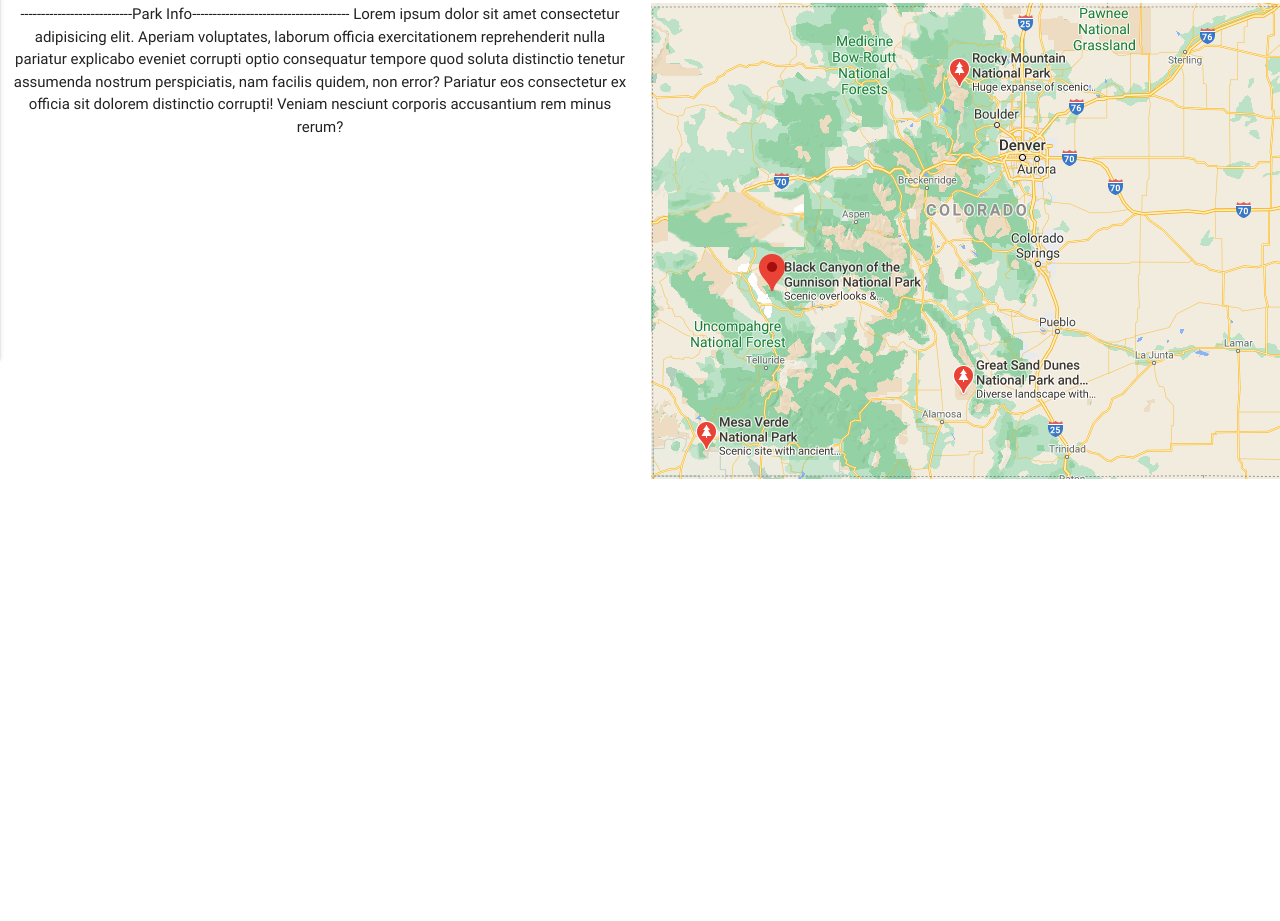
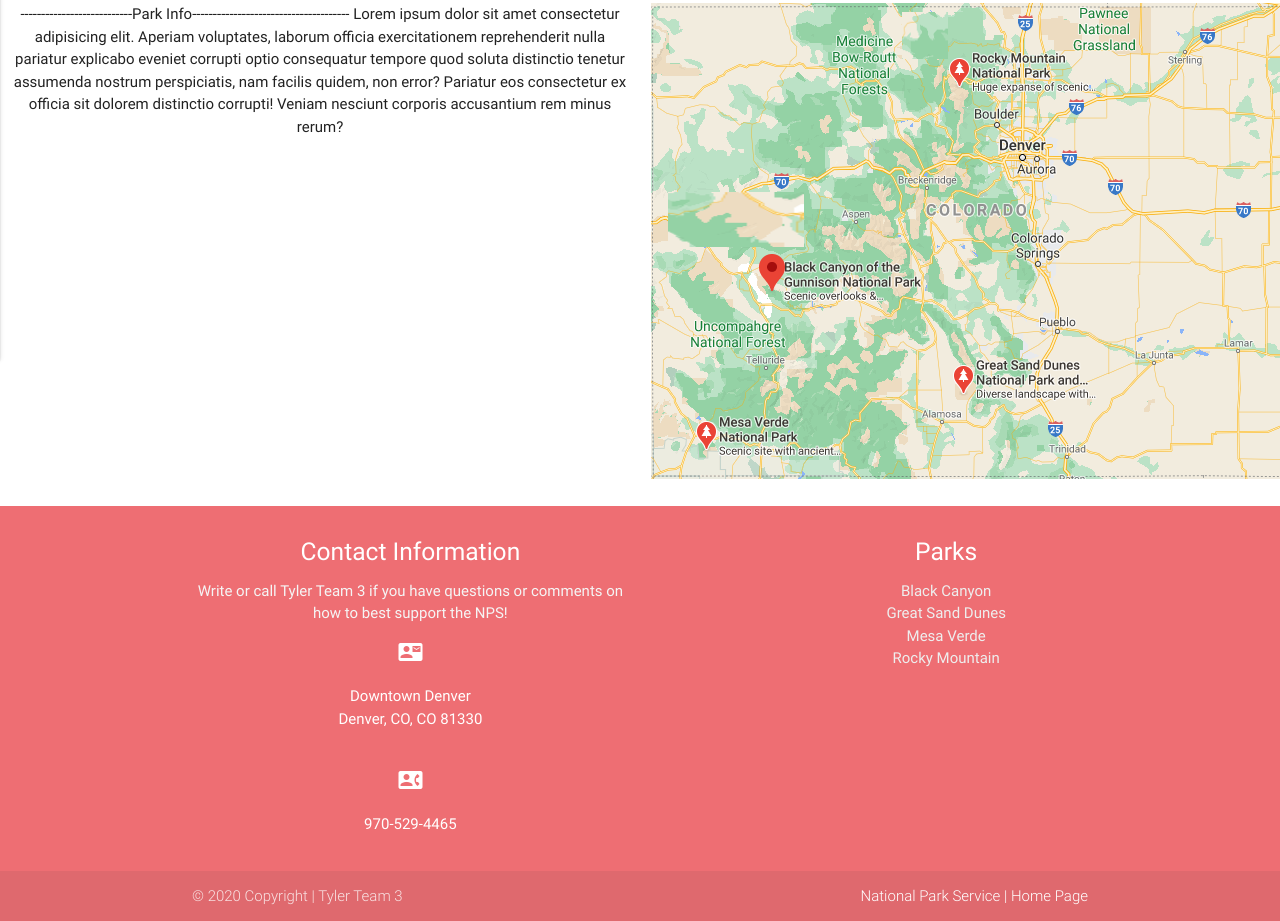
Before and after one commit to dawsontc003/CO_Park_Rangers, a plain HTML site: page index.html in a window 1280 px wide. Shown: the part 501-1422 px from the top of the page. Before the commit the page ends 1007 px from the top, so only its background shows below. Drawn offline with nearby package versions, Linux system fonts and the light colour scheme; no server answers.

Commit message:
added footer

```diff
--- a/index.html
+++ b/index.html
@@ -10,6 +10,7 @@
       href="https://cdnjs.cloudflare.com/ajax/libs/materialize/0.100.2/css/materialize.min.css"
     />
     <link rel="stylesheet" href="./style.css" />
+    <link href="https://fonts.googleapis.com/icon?family=Material+Icons" rel="stylesheet">
     <!--Let browser know website is optimized for mobile-->
     <meta name="viewport" content="width=device-width, initial-scale=1.0" />
   </head>
@@ -106,6 +107,52 @@
         </div>
       </div>
     </div>
+    <footer class="page-footer">
+      <div class="container">
+        <div class="row">
+          <div class="col l6 s812">
+            <h5 class="white-text">Contact Information</h5>
+            <p class="grey-text text-lighten-4">Write or call Tyler Team 3 if you have questions or comments on how to best support the NPS! </p>
+            <i class="material-icons">contact_mail</i>
+            <div class="vcard">
+              <div class="mailing-address" itemscope="" itemtype="http://schema.org/Place">
+                  <div itemprop="address" itemscope="" itemtype="http://schema.org/PostalAddress">
+                  <p class="adr">
+                  <span itemprop="streetAddress" class="street-address">
+                  Downtown Denver
+                  </span>
+                  <br>
+                  <span><span itemprop="addressLocality">Denver, CO</span>, <span itemprop="addressRegion" class="region">CO</span>
+                  <span itemprop="postalCode" class="postal-code">81330     </span>
+                  </span>
+                  </p>
+                  </div>
+                  </div>
+            </div>
+            <br>
+            <i class="material-icons">contact_phone</i>
+            <p><span itemprop="telephone" class="tel">
+              970-529-4465</span>
+              </p>
+          </div>
+          <div class="col l4 offset-l2 s12">
+            <h5 class="white-text">Parks</h5>
+            <ul>
+              <li><a class="grey-text text-lighten-3" href="Black_Canyon.html">Black Canyon</a></li>
+              <li><a class="grey-text text-lighten-3" href="./Sand_Dunes.html">Great Sand Dunes</a></li>
+              <li><a class="grey-text text-lighten-3" href="./Mesa_Verde.html">Mesa Verde</a></li>
+              <li><a class="grey-text text-lighten-3" href="./Rocky_Mountain.html">Rocky Mountain</a></li>
+            </ul>
+          </div>
+        </div>
+      </div>
+      <div class="footer-copyright">
+          <div class="container">
+        © 2020 Copyright | Tyler Team 3
+        <a class="white-text text-lighten-8 right" href="https://www.nps.gov/index.htm" target="_blank">National Park Service | Home Page</a>
+        </div>
+      </div>
+    </footer>
     <!-- Materialize JavaScript -->
     <script
       src="https://code.jquery.com/jquery-3.5.1.js"
```
